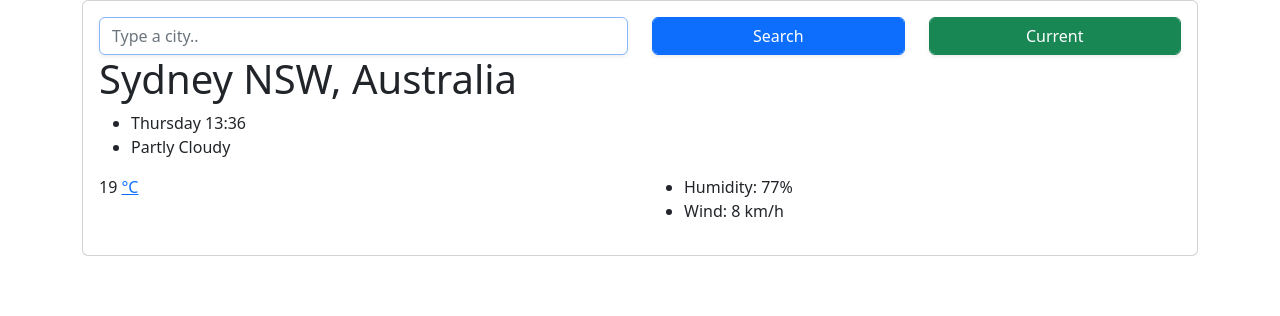
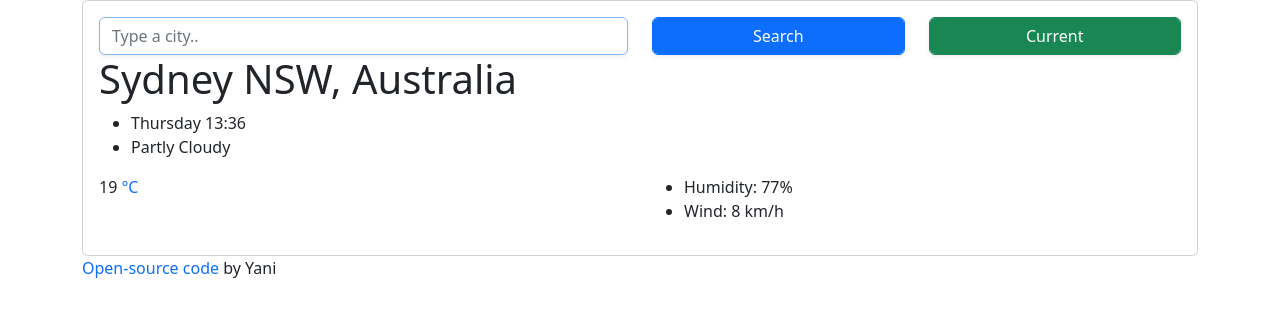
Before and after one commit to ya-sudo/weatherApp, a plain HTML site: page index.html in a window 1280 px wide. Drawn offline with nearby package versions, Linux system fonts and the light colour scheme.

Commit message:
add link

```diff
--- a/index.html
+++ b/index.html
@@ -5,6 +5,7 @@
     <meta http-equiv="X-UA-Compatible" content="IE=edge" />
     <meta name="viewport" content="width=device-width, initial-scale=1.0" />
     <!-- CSS only -->
+    <link rel="stylesheet" href="./style.css" />
     <link
       href="https://cdn.jsdelivr.net/npm/bootstrap@5.2.2/dist/css/bootstrap.min.css"
       rel="stylesheet"
@@ -83,6 +84,10 @@
           </div>
         </div>
       </div>
+      <div>
+        <a href="https://github.com/ya-sudo/weatherApp"> Open-source code </a>
+        by Yani
+      </div>
     </div>
     <script src="./script.js"></script>
   </body>
--- /dev/null
+++ b/style.css
@@ -0,0 +1,3 @@
+div a {
+  text-decoration: none;
+}
```
